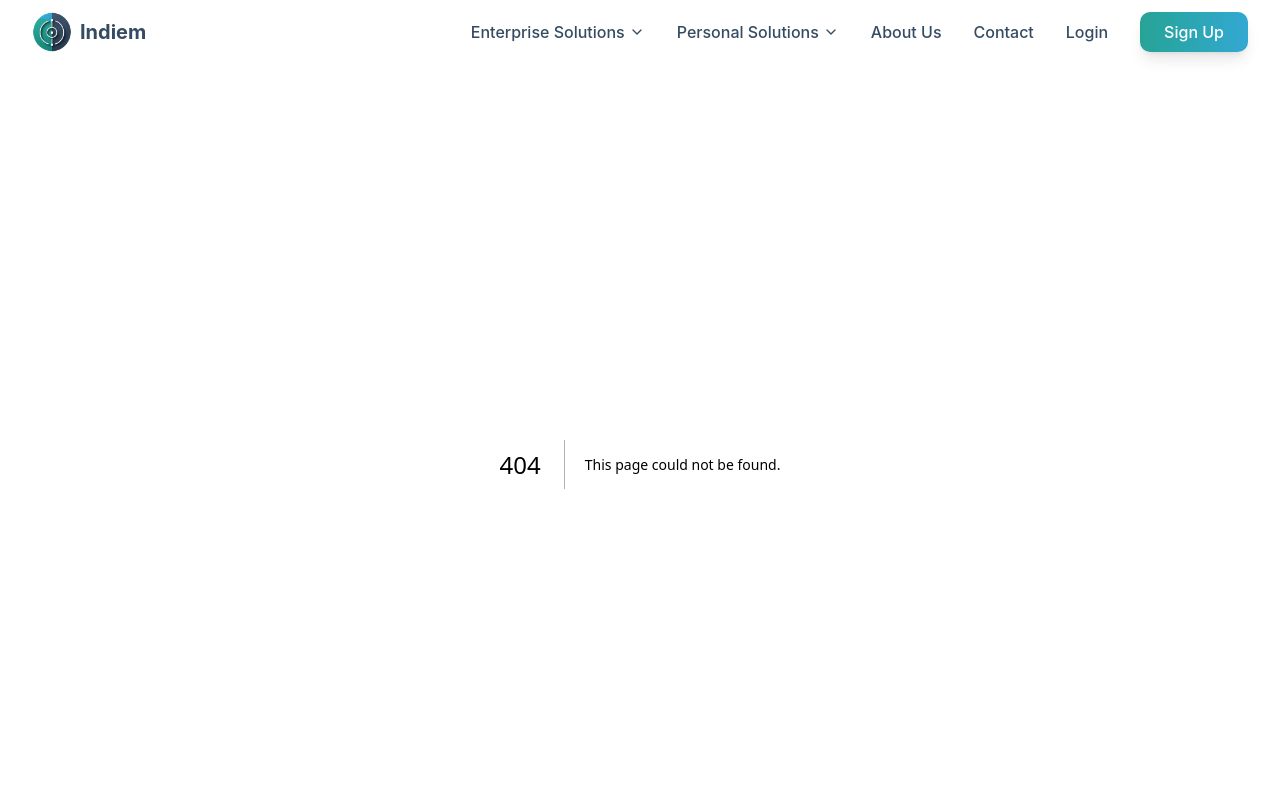
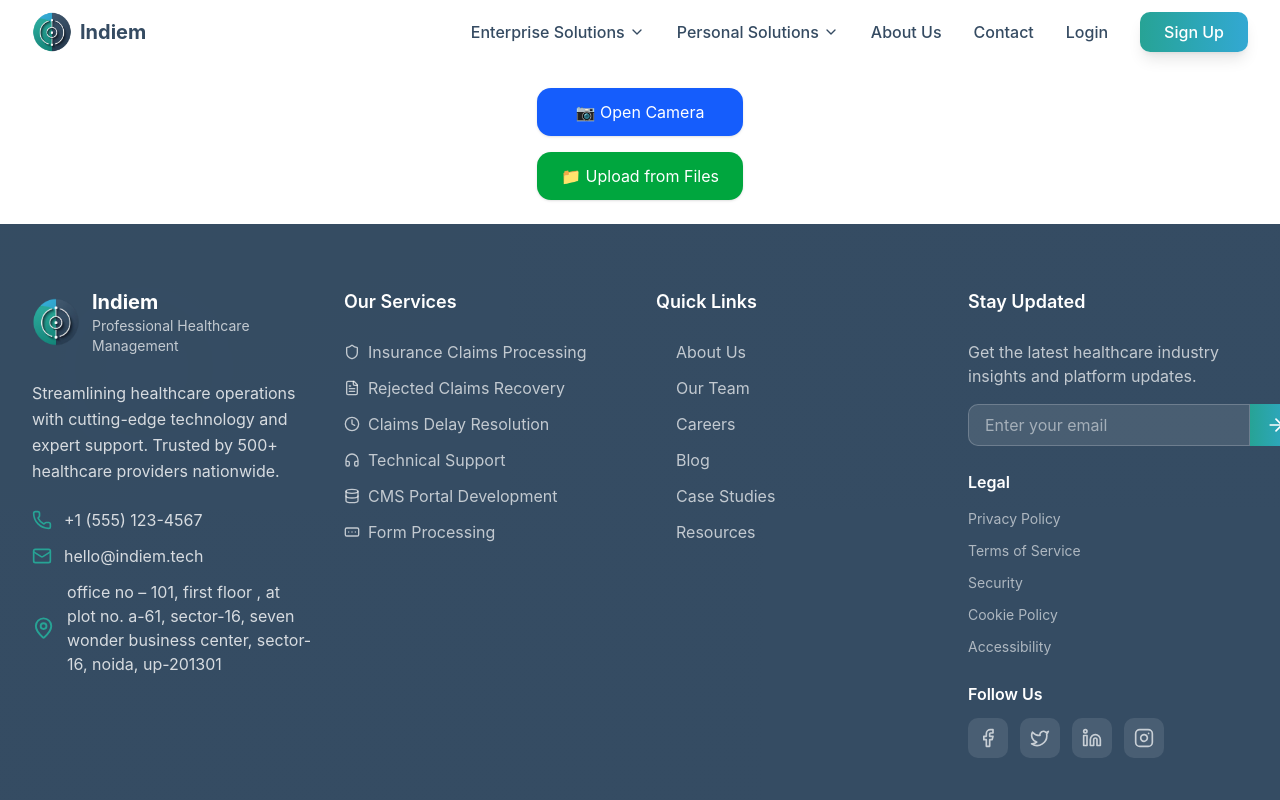
Before and after one commit to aryanrajput955/healthcare, a Next.js app: page /camera in a window 1280 px wide. Before the commit this address had no page. Shown: the top 800 px of the page. Built offline with nearby package versions, Linux system fonts and the light colour scheme.

Commit message:
camera button

```diff
--- /dev/null
+++ b/app/camera/page.js
@@ -0,0 +1,152 @@
+"use client";
+
+import { useRef, useState } from "react";
+
+export default function FullscreenCamera() {
+  const videoRef = useRef(null);
+  const canvasRef = useRef(null);
+  const [captured, setCaptured] = useState(null);
+  const [streaming, setStreaming] = useState(false);
+  const [facingMode, setFacingMode] = useState("user"); // default: front cam on laptops
+
+  // Start camera
+  const startCamera = async (mode = facingMode) => {
+    try {
+      const stream = await navigator.mediaDevices.getUserMedia({
+        video: {
+          facingMode: mode,
+          width: { ideal: 1280 },
+          height: { ideal: 720 },
+        },
+        audio: false,
+      });
+
+      if (videoRef.current) {
+        videoRef.current.srcObject = stream;
+        setStreaming(true);
+        setFacingMode(mode);
+      }
+    } catch (err) {
+      console.error("Camera error:", err);
+      alert("Camera access denied or not available.");
+    }
+  };
+
+  // Stop camera
+  const stopCamera = () => {
+    if (videoRef.current?.srcObject) {
+      let tracks = videoRef.current.srcObject.getTracks();
+      tracks.forEach((track) => track.stop());
+    }
+    setStreaming(false);
+  };
+
+  // Capture photo
+  const takePhoto = () => {
+    const context = canvasRef.current.getContext("2d");
+    context.drawImage(
+      videoRef.current,
+      0,
+      0,
+      canvasRef.current.width,
+      canvasRef.current.height
+    );
+    const dataUrl = canvasRef.current.toDataURL("image/png");
+    setCaptured(dataUrl);
+    stopCamera();
+  };
+
+  // Handle file upload
+  const handleFileChange = (e) => {
+    const file = e.target.files[0];
+    if (file) {
+      const url = URL.createObjectURL(file);
+      setCaptured(url);
+    }
+  };
+
+  // Toggle camera
+  const switchCamera = () => {
+    stopCamera();
+    const newMode = facingMode === "environment" ? "user" : "environment";
+    startCamera(newMode);
+  };
+
+  return (
+    <div className="flex flex-col items-center gap-6 p-6">
+      {!streaming && !captured && (
+        <div className="flex flex-col gap-4">
+          <button
+            onClick={() => startCamera("user")} // default front cam for laptops
+            className="px-6 py-3 bg-blue-600 text-white rounded-xl shadow hover:bg-blue-700 transition"
+          >
+            📷 Open Camera
+          </button>
+
+          <label
+            htmlFor="fileInput"
+            className="px-6 py-3 text-center bg-green-600 text-white rounded-xl shadow cursor-pointer hover:bg-green-700 transition"
+          >
+            📁 Upload from Files
+          </label>
+          <input
+            id="fileInput"
+            type="file"
+            accept="image/*"
+            className="hidden"
+            onChange={handleFileChange}
+          />
+        </div>
+      )}
+
+      {/* Fullscreen Camera */}
+      {streaming && (
+        <div className="fixed inset-0 bg-black flex justify-center items-center">
+          <video
+            ref={videoRef}
+            autoPlay
+            playsInline
+            muted
+            className="w-full h-full object-cover"
+          />
+
+          {/* Capture Button */}
+          <button
+            onClick={takePhoto}
+            className="absolute bottom-10 px-8 py-4 bg-red-600 text-white rounded-full shadow-lg hover:bg-red-700 transition"
+          >
+            📸 Capture
+          </button>
+
+          {/* Switch Camera Button */}
+          <button
+            onClick={switchCamera}
+            className="absolute top-6 right-6 px-4 py-2 bg-yellow-500 text-white rounded-lg shadow hover:bg-yellow-600 transition"
+          >
+            🔄 Switch
+          </button>
+        </div>
+      )}
+
+      {/* Hidden canvas */}
+      <canvas ref={canvasRef} width="1280" height="720" className="hidden" />
+
+      {/* Captured Preview */}
+      {captured && (
+        <div className="flex flex-col items-center gap-4">
+          <img
+            src={captured}
+            alt="Captured"
+            className="w-96 h-64 object-cover rounded-lg border shadow"
+          />
+          <button
+            onClick={() => setCaptured(null)}
+            className="px-4 py-2 bg-gray-600 text-white rounded-xl shadow hover:bg-gray-700"
+          >
+            🔄 Retake
+          </button>
+        </div>
+      )}
+    </div>
+  );
+}
```
